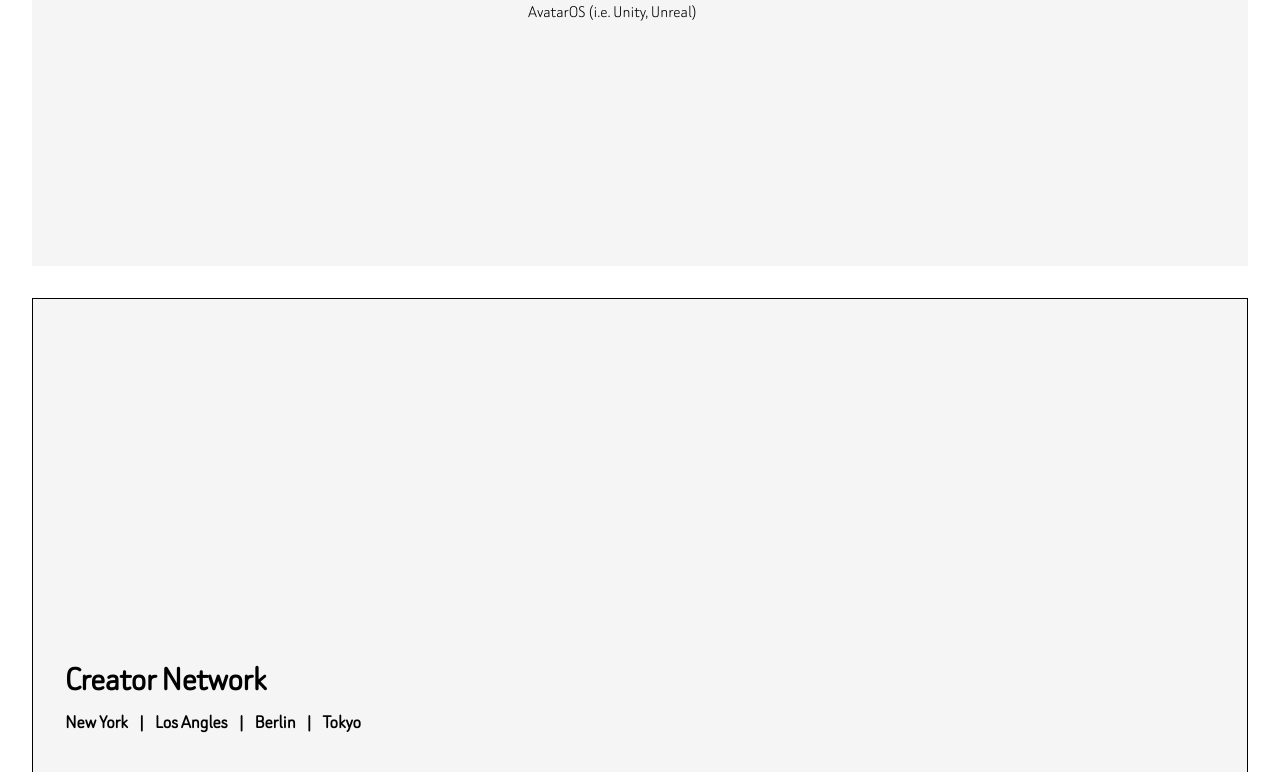
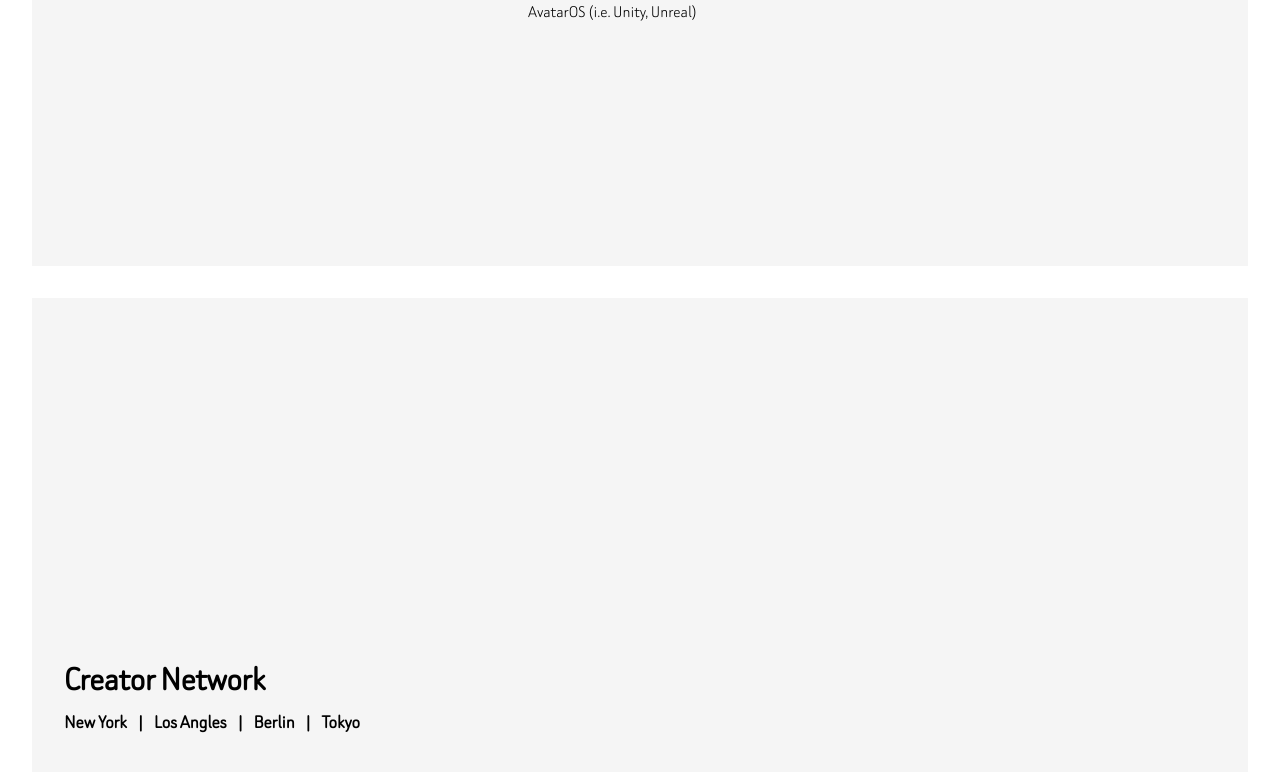
Before and after one commit to natesena/8i-studio, a Next.js app: page /frame in a window 1280 px wide. Shown: the part 8886-9658 px from the top of the page. Built offline with nearby package versions, Linux system fonts and the light colour scheme.

Commit message:
removed border black

```diff
--- a/components/section/frame-317.tsx
+++ b/components/section/frame-317.tsx
@@ -2,7 +2,7 @@
 
 const Frame317 = () => {
   return (
-    <div className="w-full border border-black bg-neutral-100 h-screen px-[1rem] md:px-[2rem] flex justify-between items-center">
+    <div className="w-full bg-neutral-100 h-screen px-[1rem] md:px-[2rem] flex justify-between items-center">
       <div>
         <h1 className="text-4xl font-[600]">Creator Network</h1>
         <h1 className="mt-2 text-xl font-[600]">
```
